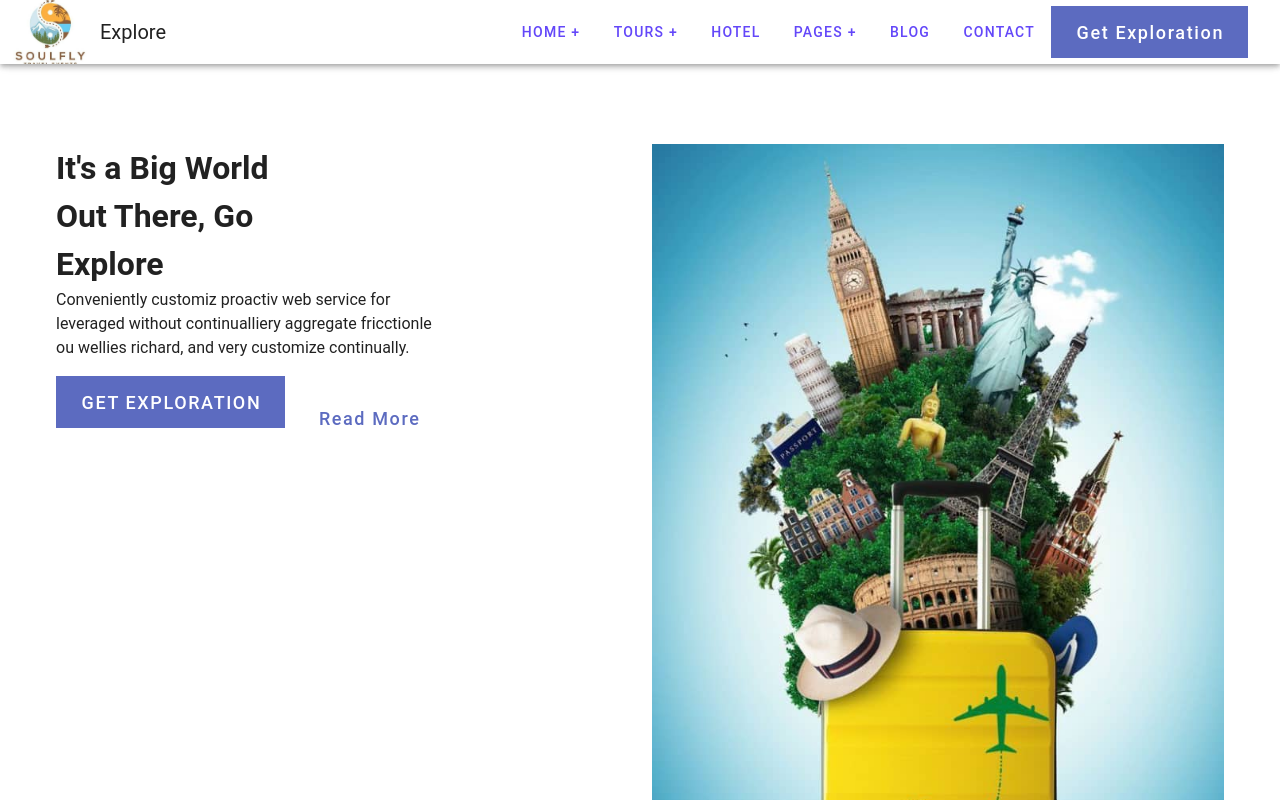
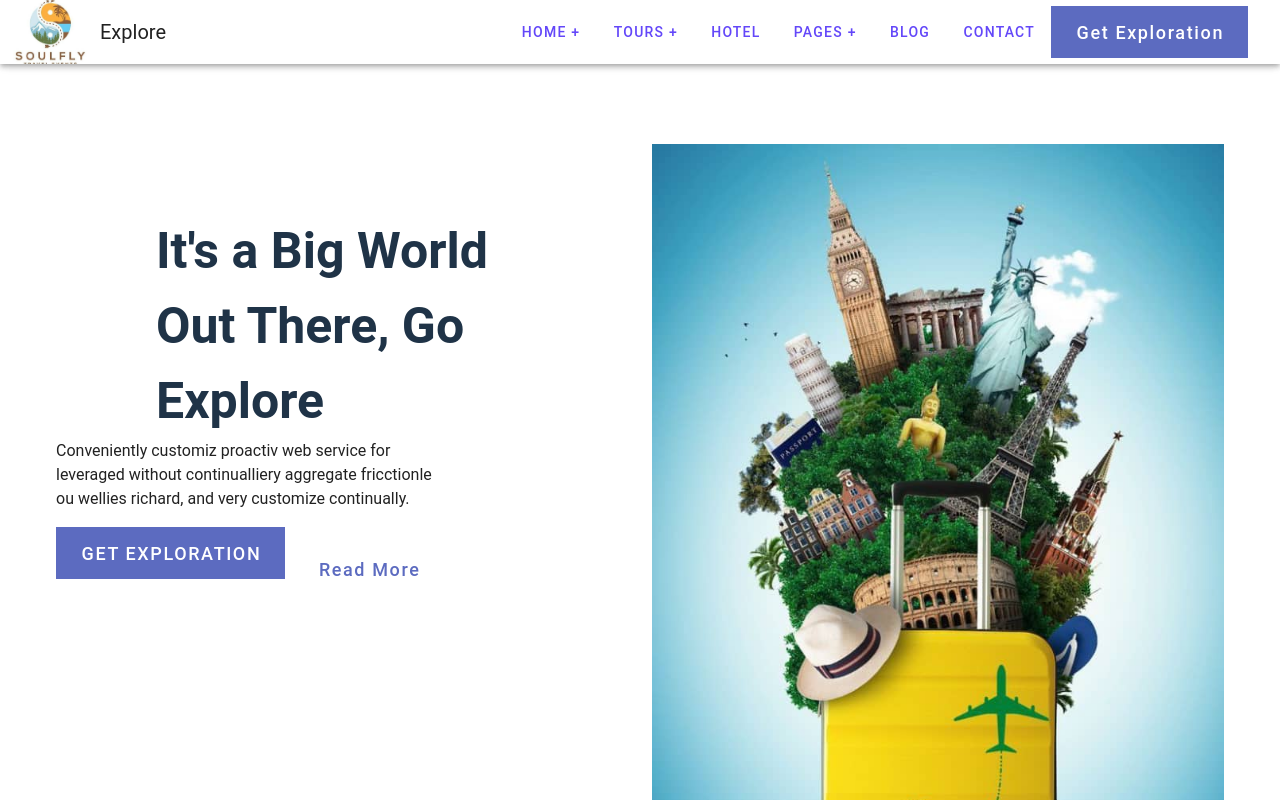
Before and after one commit to maydamv/Travel-agency, a Vue app: page / in a window 1280 px wide. Shown: the top 800 px of the page. Built offline with nearby package versions, Linux system fonts and the light colour scheme.

Commit message:
update style on title1

```diff
--- a/src/views/Home.vue
+++ b/src/views/Home.vue
@@ -367,10 +367,10 @@
 </template>
 
 <script setup>
-import Navbar from "@/components/Navbar.vue"
-    import Footer from "@/components/Footer_my.vue"
+    import Navbar from "@/components/Navbar.vue"
     import {ref} from "vue"
-import Footer_my from "@/components/Footer_my.vue";
+    import Footer_my from "@/components/Footer_my.vue";
+
     const tab = ref(null);
     const model = ref(null);
     const icons = ref(["mdi-rewind","mdi-play", "mdi-fast-forward"]);
@@ -506,4 +506,11 @@ import Footer_my from "@/components/Footer_my.vue";
 </script>
 
 <style scoped>
+.title1 {
+    color: #1f3347;
+    font-size:50px;
+    font-style:bold;
+    margin-left: 100px;
+    margin-top:70px;
+}
 </style>
```
